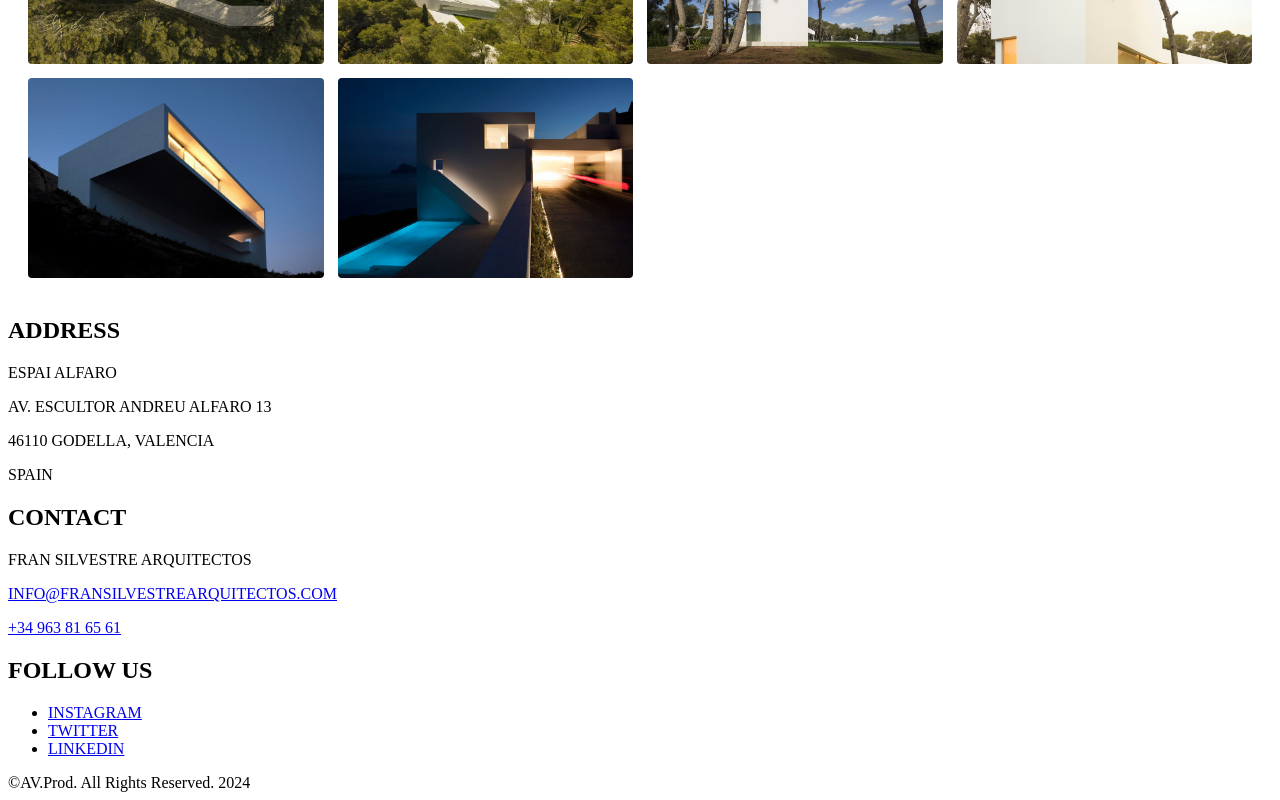
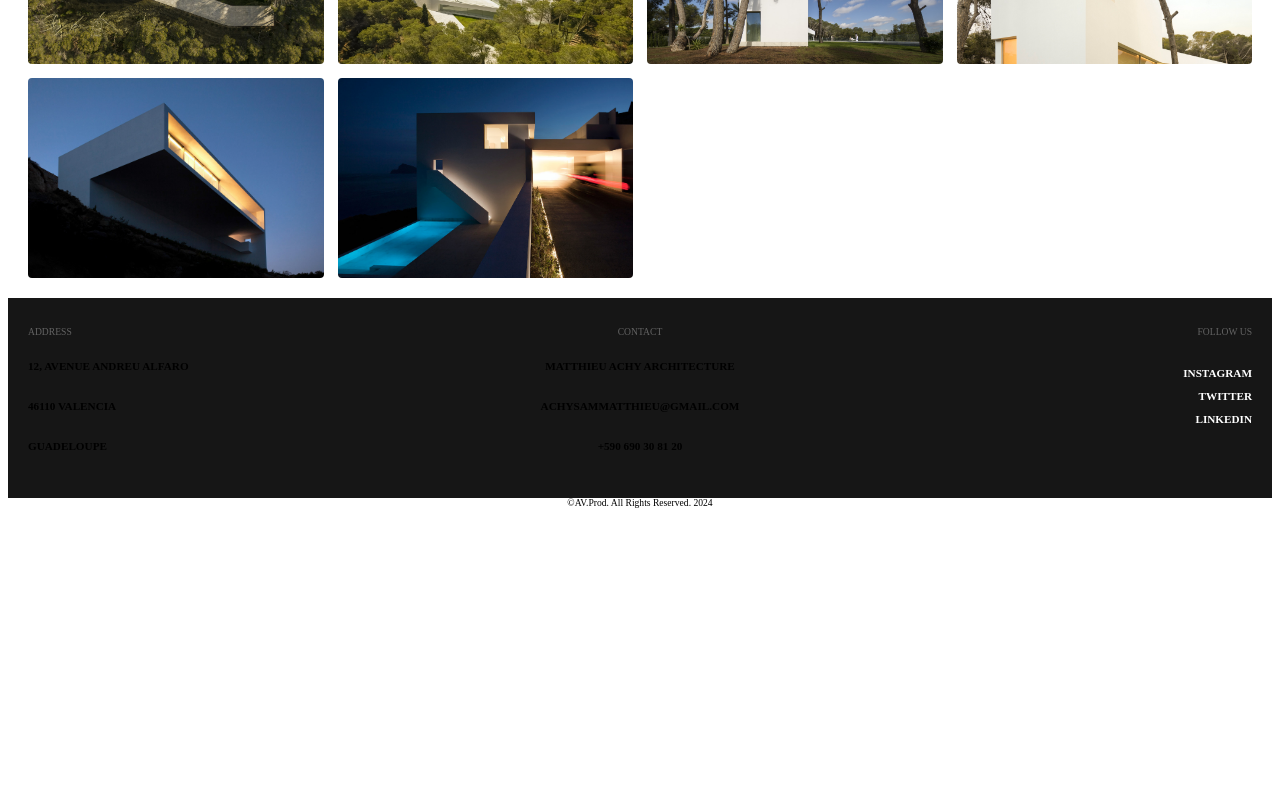
Before and after one commit to manda9988/ams-archi, a SvelteKit app: page / in a window 1280 px wide. Shown: the part 1584-2384 px from the top of the page. After the commit the page ends 2102 px from the top, so only its background shows below. Built offline with nearby package versions, Linux system fonts and the light colour scheme.

Commit message:
Initial commit

```diff
--- a/src/components/Footer.svelte
+++ b/src/components/Footer.svelte
@@ -1,19 +1,17 @@
+<!-- footer.svelte -->
 <footer>
 	<div class="footer-container">
 		<div class="address-section">
 			<h2>ADDRESS</h2>
-			<p>ESPAI ALFARO</p>
-			<p>AV. ESCULTOR ANDREU ALFARO 13</p>
-			<p>46110 GODELLA, VALENCIA</p>
-			<p>SPAIN</p>
+			<p>12, AVENUE ANDREU ALFARO</p>
+			<p>46110 VALENCIA</p>
+			<p>GUADELOUPE</p>
 		</div>
 		<div class="contact-section">
 			<h2>CONTACT</h2>
-			<p>FRAN SILVESTRE ARQUITECTOS</p>
-			<p>
-				<a href="mailto:INFO@FRANSILVESTREARQUITECTOS.COM">INFO@FRANSILVESTREARQUITECTOS.COM</a>
-			</p>
-			<p><a href="tel:+34963816561">+34 963 81 65 61</a></p>
+			<p>MATTHIEU ACHY ARCHITECTURE</p>
+			<p>ACHYSAMMATTHIEU@GMAIL.COM</p>
+			<p>+590 690 30 81 20</p>
 		</div>
 		<div class="social-section">
 			<h2>FOLLOW US</h2>
--- a/src/styles/footer.scss
+++ b/src/styles/footer.scss
@@ -0,0 +1,67 @@
+// footer.scss
+footer {
+	background: rgb(22, 22, 22);
+	height: 200px;
+	.footer-container {
+		display: flex;
+		justify-content: space-between;
+		padding: 20px;
+		// margin-bottom: 50px;
+		// color: #fff;
+
+		.address-section,
+		.contact-section,
+		.social-section {
+			display: flex;
+			flex-direction: column;
+			width: 30%;
+		}
+
+		.contact-section {
+			text-align: center;
+		}
+		.social-section {
+			text-align: right;
+		}
+
+		h2 {
+			font-size: 0.6em;
+			font-weight: 500;
+			margin-bottom: 10px;
+			color: rgb(99, 99, 99);
+		}
+
+		p {
+			font-size: 0.7em;
+			font-weight: 600;
+
+			line-height: 1.6;
+		}
+
+		ul {
+			list-style: none;
+			padding: 0;
+
+			li {
+				margin-bottom: 5px;
+
+				a {
+					color: #fff;
+					text-decoration: none;
+					font-size: 0.7em;
+					font-weight: 600;
+
+					&:hover {
+						color: #939393;
+					}
+				}
+			}
+		}
+	}
+
+	.copy-right {
+		text-align: center;
+		padding: 10px 0;
+		font-size: 0.6em;
+	}
+}
```
